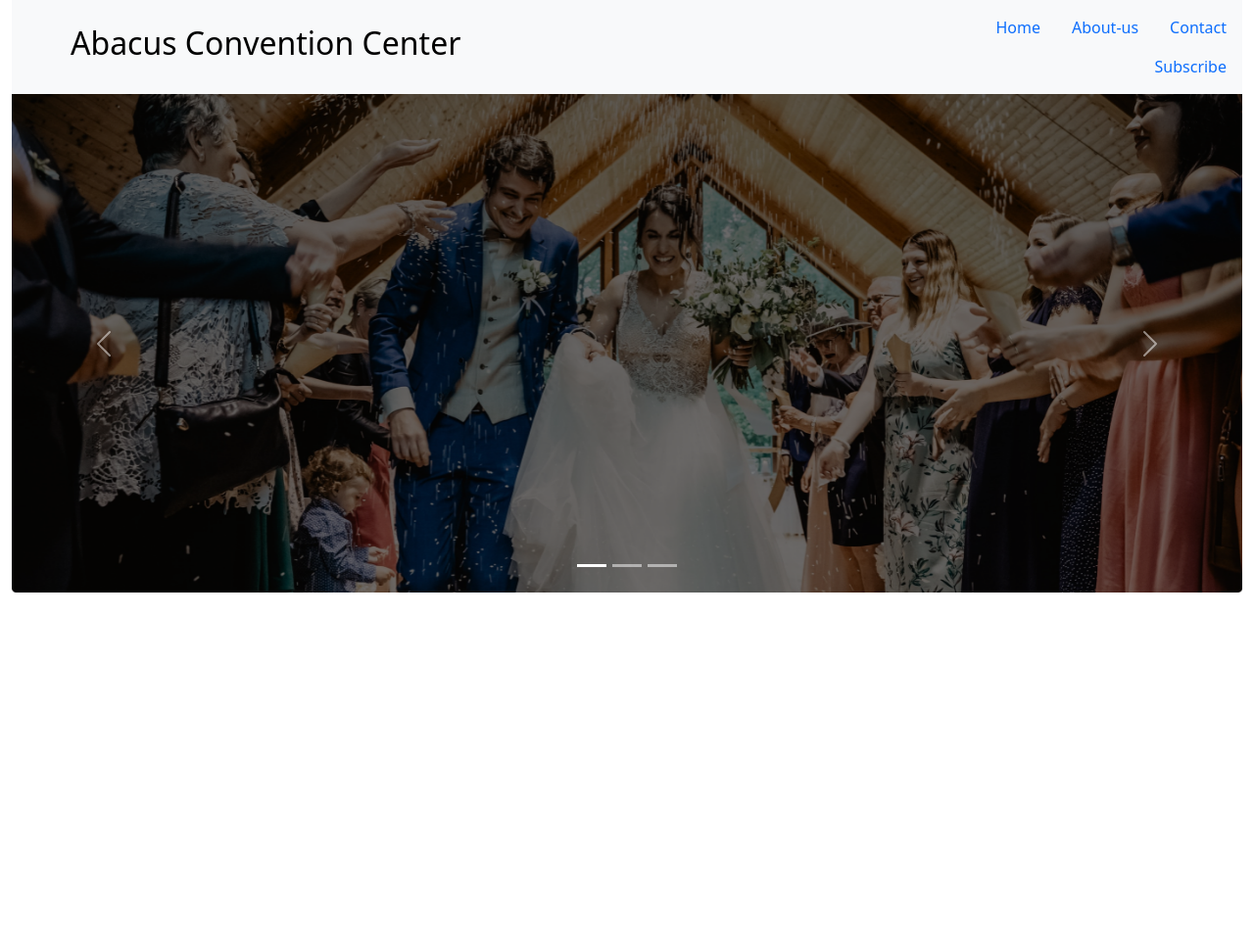
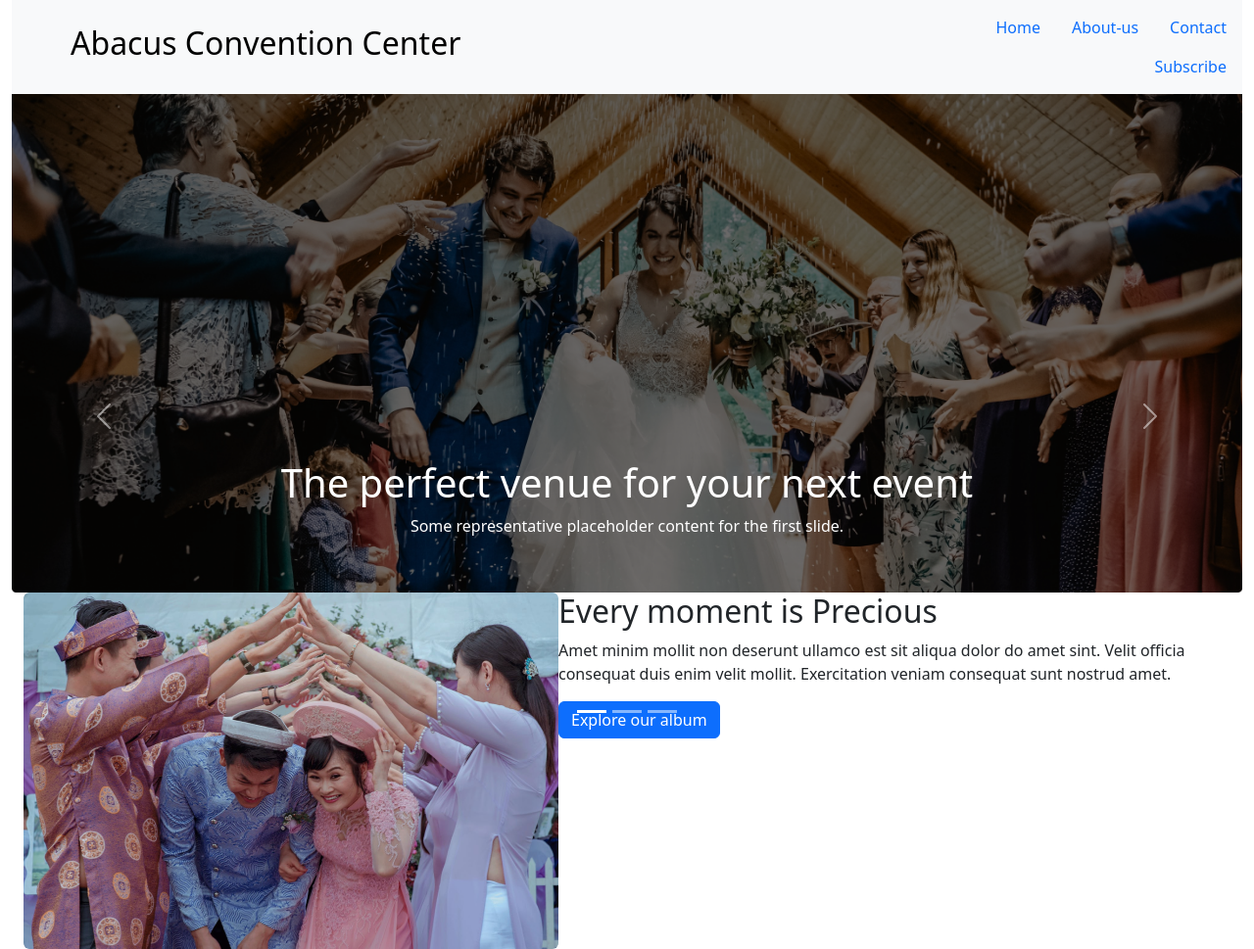
Before and after one commit to Salman-Faiz/convention-center, a plain HTML site: page index.html in a window 1280 px wide. Shown: the whole page at 98% size. Before the commit the page ends 800 px from the top, so only its background shows below. Drawn offline with nearby package versions, Linux system fonts and the light colour scheme.

Commit message:
flex image

```diff
--- a/index.html
+++ b/index.html
@@ -40,14 +40,36 @@
         <div class="carousel-inner">
           <div class="carousel-item active">
             <img src="/images/banner.png" class="d-block w-100" alt="...">
+            <div class="carousel-caption d-none d-md-block">
+              <h1>The perfect venue for your
+
+                next event</h1>
+              <p>Some representative placeholder content for the first slide.</p>
+            </div>
           </div>
           <div class="carousel-item">
             <img src="/images/banner.png" class="d-block w-100" alt="...">
           </div>
           <div class="carousel-item">
-            <img src="/images/banner.png" class="d-block w-100" alt="...">
+            <img src="/images/banner.png" class="d-block w-100 " alt="..." >
+
           </div>
+
         </div>
+        <section class="container-fluid justify-content-center">
+          <img src="/images/wedding.png" class="rounded float-start" alt="...">
+          <div class="">
+            <h2>Every moment is Precious </h2>
+            <p>Amet minim mollit non deserunt ullamco est sit aliqua dolor
+              do amet sint. Velit officia consequat duis enim velit mollit.
+              Exercitation veniam consequat sunt nostrud amet.</p>
+              <button class="btn btn-primary">Explore our album</button>
+          </div>
+        </section>
+
+
+
+
         <button class="carousel-control-prev" type="button" data-bs-target="#carouselExampleIndicators" data-bs-slide="prev">
           <span class="carousel-control-prev-icon" aria-hidden="true"></span>
           <span class="visually-hidden">Previous</span>
```
